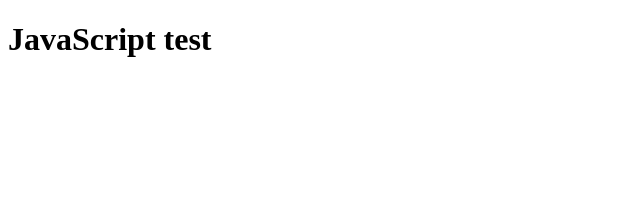
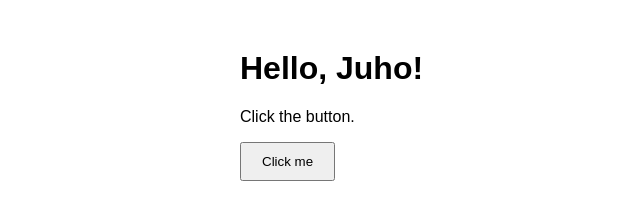
Before and after one commit to juhkast/git-practice, a plain HTML site: page index.html in a window 1280 px wide. Shown: the whole page, without its empty margins (0-640 px from the left). Drawn offline with Linux system fonts and the light colour scheme.

Commit message:
new files

```diff
--- a/index.html
+++ b/index.html
@@ -1,11 +1,18 @@
 <!DOCTYPE html>
-<html>
+<html lang="en">
 <head>
-    <title>JavaScript Test</title>
+    <meta charset="UTF-8">
+    <meta name="viewport" content="width=device-width, initial-scale=1.0">
+    <title>Git Practice</title>
+    <link rel="stylesheet" href="style.css">
 </head>
 <body>
 
-    <h1>JavaScript test</h1>
+    <h1>Hello, Juho!</h1>
+
+    <p id="message">Click the button.</p>
+
+    <button id="button">Click me</button>
 
     <script src="newfile.js"></script>
 </body>
--- a/newfile.js
+++ b/newfile.js
@@ -1,3 +1,10 @@
 const name = "Juho";
 
 console.log(`Hello, ${name}!`);
+
+const button = document.querySelector("#button");
+const message = document.querySelector("#message");
+
+button.addEventListener("click", () => {
+    message.textContent = `Hello, ${name}! You clicked the button.`;
+});
--- /dev/null
+++ b/node-test.js
@@ -0,0 +1,5 @@
+const numbers = [1, 2, 3, 4, 5];
+
+const sum = numbers.reduce((total, number) => total + number, 0);
+
+console.log(`Sum: ${sum}`);
--- /dev/null
+++ b/style.css
@@ -0,0 +1,10 @@
+body {
+    font-family: Arial, sans-serif;
+    max-width: 800px;
+    margin: 50px auto;
+}
+
+button {
+    padding: 10px 20px;
+    cursor: pointer;
+}
```
